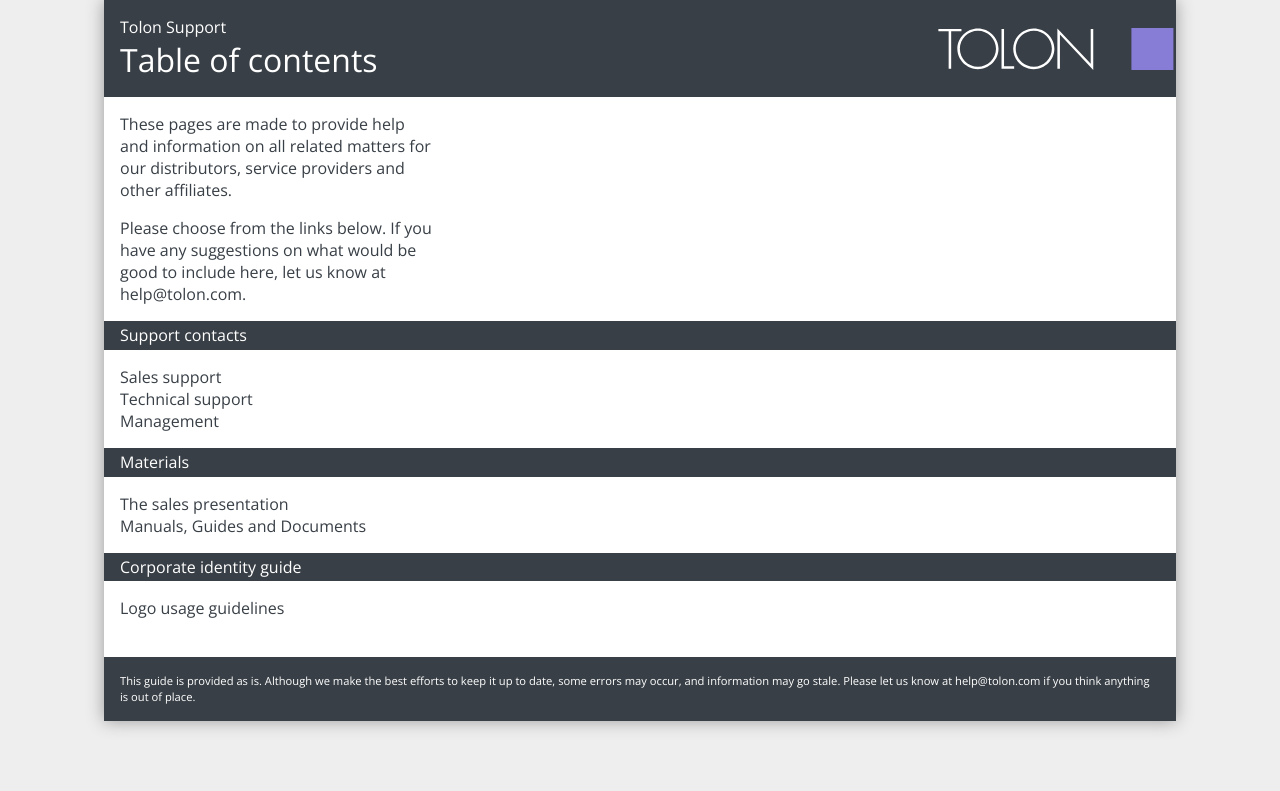
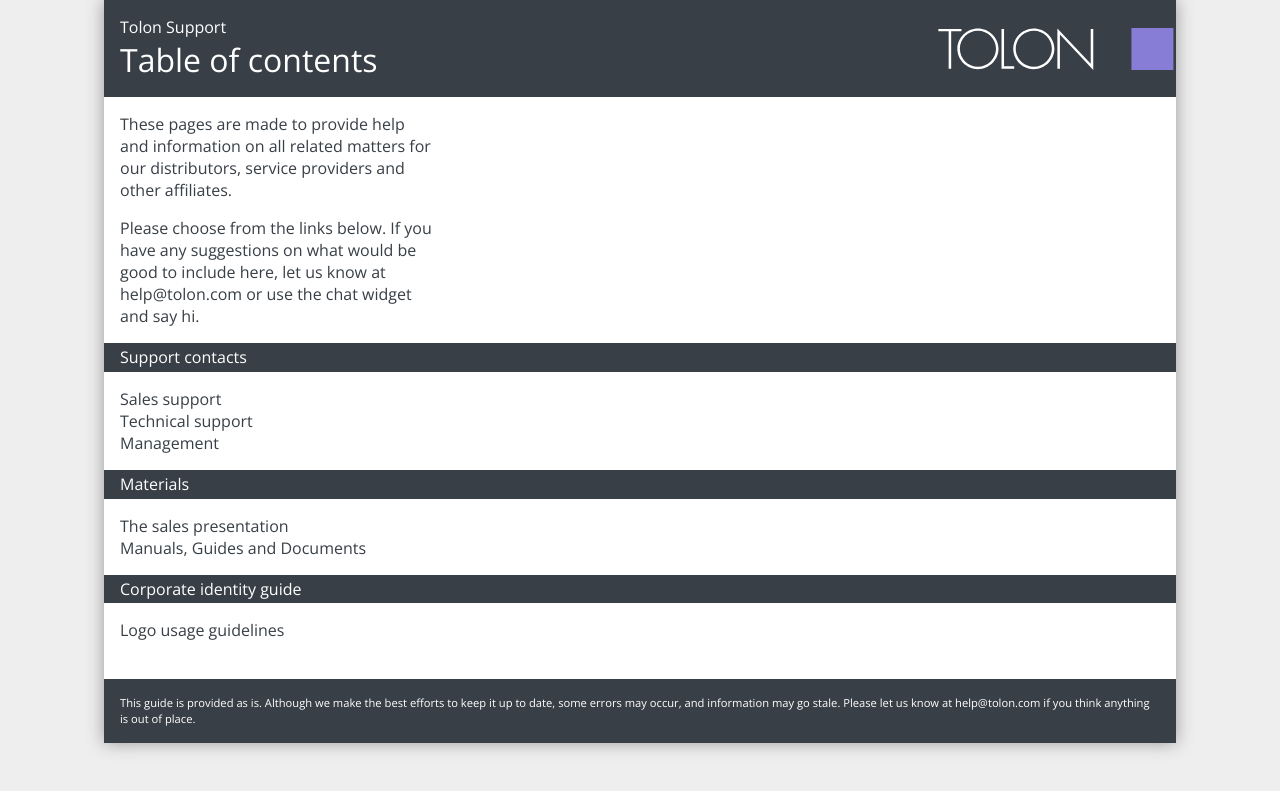
Before and after one commit to tolon-global/support.tolon.com, a Jekyll site: the page built from index.md, in a window 1280 px wide. Shown: the top 791 px of the page. Built offline with Jekyll 4.4.1, drawn with Linux system fonts in a browser that asks for light colours.

Commit message:
Gorgias chat widget

```diff
--- a/_layouts/home.html
+++ b/_layouts/home.html
@@ -24,5 +24,11 @@
                 if you think anything is out of place.
             </p>
         </footer>
+        <!-- Gorgias Chat Widget Start -->
+        <div id="gorgias-chat">
+            <script>window.gorgiasChatParameters = {}</script>
+            <script src="https://config.gorgias.io/production/PkREQL2bl5xMl8n3/chat/v31pE7y0E42ZaGQR.js" defer></script>
+        </div>
+        <!-- Gorgias Chat Widget End -->
     </body>
 </html>
--- a/index.md
+++ b/index.md
@@ -8,7 +8,8 @@
 our distributors, service providers and other affiliates.
 
 Please choose from the links below. If you have any suggestions on what would be
-good to include here, let us know at [help@tolon.com](mailto:help@tolon.com).
+good to include here, let us know at [help@tolon.com](mailto:help@tolon.com) or use
+the chat widget and say hi.
 
 ### Support contacts
 
```
